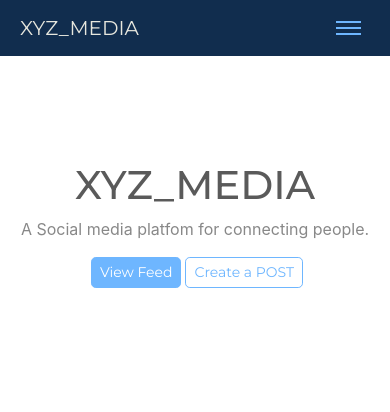
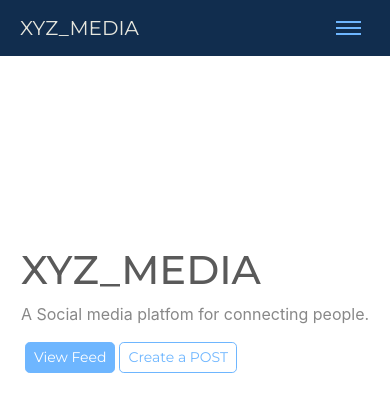
Before and after one commit to SparshJain2000/cyber-bully-detection, a React (Create React App) app in the folder client/: page / in a window 390 px wide. Shown: the top 412 px of the page. Built offline with nearby package versions, Linux system fonts and the light colour scheme.

Commit message:
create feed page

```diff
--- a/client/src/pages/home.page.jsx
+++ b/client/src/pages/home.page.jsx
@@ -1,18 +1,20 @@
 import React, { Fragment } from "react";
 import { Link } from "react-router-dom";
-// import img from "../assets/home.png";
+import img from "../assets/PNG/Transparent/1 Working remotely.png";
 // import AnimatedBackground from "../components/animatedBackground.component";
 // import { types, images } from "../assets/data";
 const Home = () => {
     return (
         <>
-            <div className='position-relative'>
-                <div className='row mx-0' style={{ minHeight: "40vh" }}>
-                    <div className='col-12  my-auto text-align-center'>
+            <div style={{ marginTop: "10vh" }}>
+                <div className='row mx-0 ' style={{ minHeight: "40vh" }}>
+                    <div className='col-12 col-md-6 col-lg-7 my-auto d-flex flex-row justify-content-center'>
+                        <div className='text-align-start banner'>
                             <h1 className='text-gray'>XYZ_MEDIA </h1>
                             <p style={{ color: "var(--black)" }}>
                                 A Social media platfom for connecting people.
                             </p>
+
                             <div>
                                 <Link
                                     to='/professionals'
@@ -26,9 +28,10 @@ const Home = () => {
                                 </Link>
                             </div>
                         </div>
-                    {/* <div className='col-12 col-md-6 d-none d-md-flex justify-content-center'>
+                    </div>
+                    <div className='col-12 col-md-6 col-lg-5 d-none d-md-flex justify-content-center'>
                         <img src={img} className='img-fluid' alt='photu' />
-                    </div> */}
+                    </div>
                 </div>
             </div>
         </>
```
Also changed, not shown: client/src/pages/feed.page.jsx (added, +37 -0 lines). Lines whose indentation alone changed are shown as unchanged.
